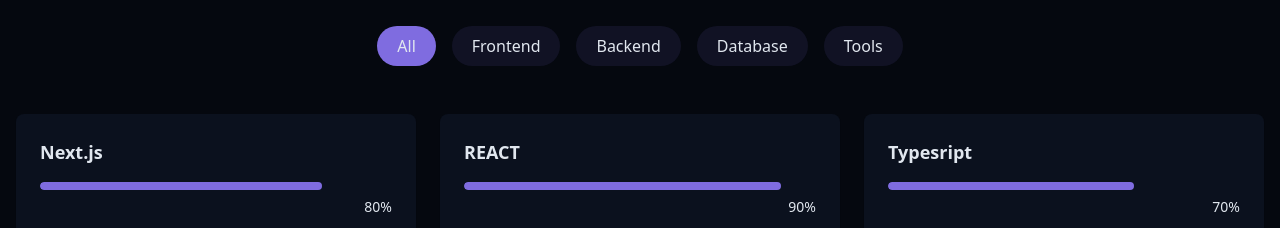
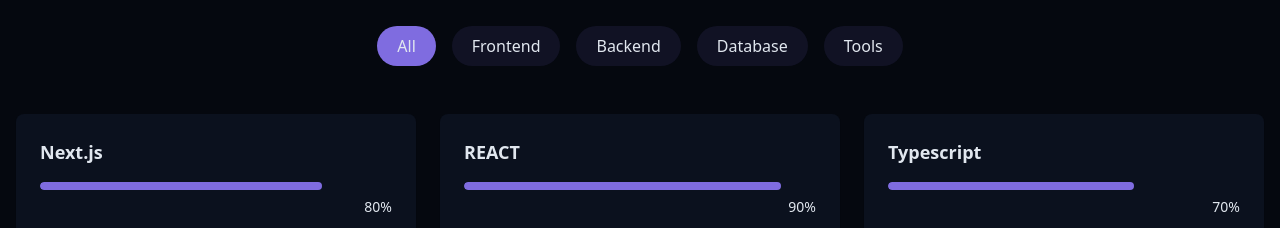
Before and after one commit to wx-01/Portfolio, a React (Vite) app: page / in a window 1280 px wide. Shown: the part 1680-1908 px from the top of the page. Built offline with nearby package versions, Linux system fonts and the light colour scheme.

Commit message:
Update SkillsSection.jsx

```diff
--- a/src/component/SkillsSection.jsx
+++ b/src/component/SkillsSection.jsx
@@ -5,7 +5,7 @@
           //frontend
           {name:"Next.js", level:80, category:"frontend"},
           {name:"REACT", level:90, category:"frontend"},
-          {name:"Typesript", level:70, category:"frontend"},
+          {name:"Typescript", level:70, category:"frontend"},
           {name:"JavaScript", level:90, category:"frontend"},
           {name:"Tailwind CSS", level:80, category:"frontend"},
           {name:"HTML/CSS", level:100, category:"frontend"},
```
